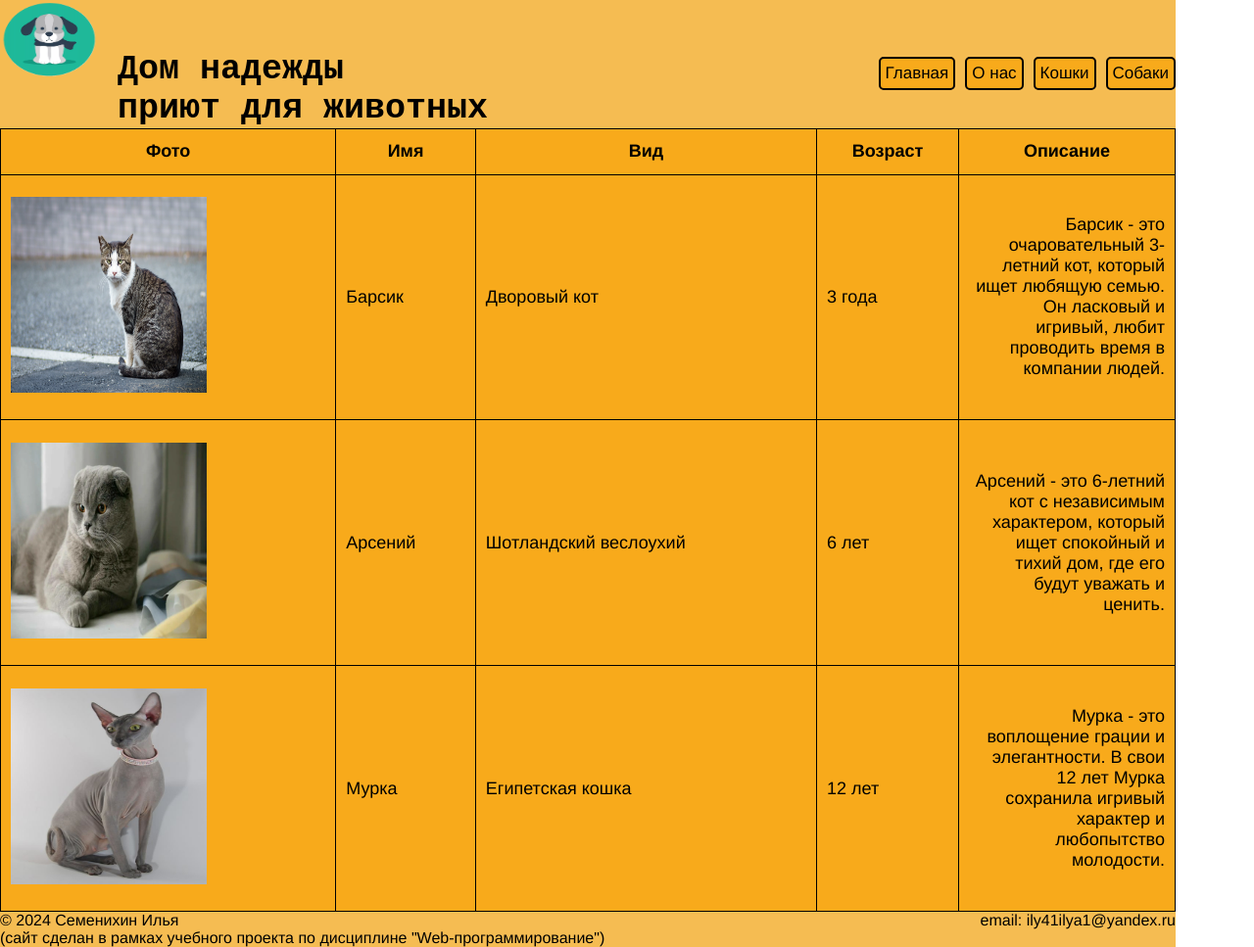
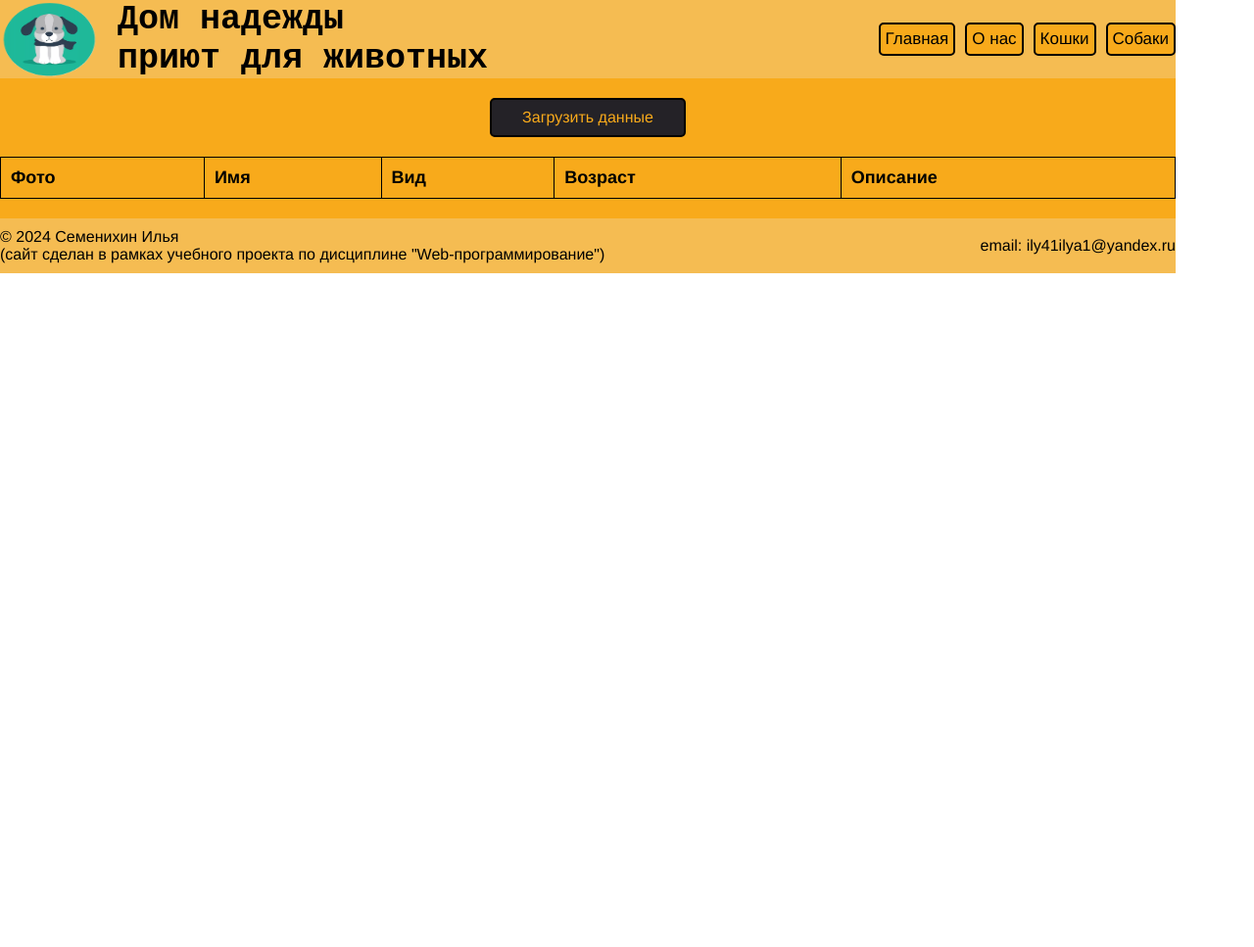
Before and after one commit to Sweet-Bourbon/web6401semenikhinis, a plain HTML site: page lab4/cats.html in a window 1280 px wide. Shown: the whole page at 98% size. After the commit the page ends 800 px from the top, so only its background shows below. Drawn offline with Linux system fonts and the light colour scheme.

Commit message:
Реализован асинхронный запрос на сервер для заполнения таблицы на странице cats.html

```diff
--- a/lab4/cats.html
+++ b/lab4/cats.html
@@ -20,7 +20,9 @@
         </header>
 
         <main>
-            <table>
+            <button id="load_table_button">Загрузить данные</button>
+            <table id="main_table">
+                <thead>
                     <tr>
                         <th>Фото</th>
                         <th>Имя</th>
@@ -28,35 +30,9 @@
                         <th>Возраст</th>
                         <th>Описание</th>
                     </tr>
-
-                <tr>
-                    <td><img src="images/cat1.png" alt="Кот1"></img></td>
-                    <td>Барсик</td>
-                    <td>Дворовый кот</td>
-                    <td>3 года</td>
-                    <td class="description">Барсик - это очаровательный 3-летний кот,
-                        который ищет любящую семью. Он ласковый и игривый,
-                        любит проводить время в компании людей.</td>
-                </tr>
-
-                <tr>
-                    <td><img src="images/cat2.png" alt="Кот1"></img></td>
-                    <td>Арсений</td>
-                    <td>Шотландский веслоухий</td>
-                    <td>6 лет</td>
-                    <td class="description">Арсений -  это 6-летний кот с независимым характером,
-                        который ищет спокойный и тихий дом, где его будут уважать и ценить.</td>
-                </tr>
-
-                <tr>
-                    <td><img src="images/cat3.png" alt="Кот1"></img></td>
-                    <td>Мурка</td>
-                    <td>Египетская кошка</td>
-                    <td>12 лет</td>
-                    <td class="description">Мурка - это воплощение грации и элегантности.
-                        В свои 12 лет Мурка сохранила игривый характер и любопытство молодости.
-                    </td>
-                </tr>
+                </thead>
+                <tbody>
+                </tbody>
             </table>
         </main>
 
@@ -65,5 +41,6 @@
                 <br>(сайт сделан в рамках учебного проекта по дисциплине "Web-программирование")</p>
             <p class="email_footer">email: ily41ilya1@yandex.ru</p>
         </footer>
+    <script src="js/load_data_cats.js"></script>
     </body>
 </html>
--- a/lab4/css/cats.css
+++ b/lab4/css/cats.css
@@ -14,7 +14,7 @@ body {
 header {
     display: grid;
     grid-template-columns: auto 1fr auto;
-    align-items: first baseline;
+    align-items: center;
     background-color: #f5bc52;
     width: 1200px;
 }
@@ -59,17 +59,32 @@ nav a:hover {
 main {
     display: grid;
     width: 1200px;
-    height: 800px;
+    height: auto;
     background-color: #f8aa1b;
     font-size: 18px;
-    grid-template-rows: auto;
+    grid-template-rows: auto auto; /* Кнопка и таблица */
     grid-template-columns: 1fr;
+    gap: 20px; /* Расстояние между кнопкой и таблицей */
+    padding: 20px 0;
+}
+
+#load_table_button {
+    width: 200px;
+    height: 40px;
+    font-family: 'Franklin Gothic Medium';
+    background-color: #242227;
+    color: #f8aa1b;
+    text-align: center;
+    font-size: 16px;
+    border: 2px solid black;
+    border-radius: 5px;
+    justify-self: center; /* Центрирование кнопки */
 }
 
 table {
     width: 100%;
     border-collapse: collapse;
-    text-align: first baseline;
+    text-align: left;
 }
 
 th, td {
@@ -91,9 +106,10 @@ footer {
     display: grid;
     grid-template-columns: auto auto;
     justify-content: space-between;
-    align-items:first baseline;
+    align-items: center;
     background-color: #f5bc52;
     width: 1200px;
+    padding: 10px 0;
 }
 
 footer p {
--- /dev/null
+++ b/lab4/js/load_data_cats.js
@@ -0,0 +1,45 @@
+document.getElementById("load_table_button").addEventListener("click", async (event) => {
+    try {
+        let response = await fetch("http://localhost:8000/data_table", {
+            method: "GET"
+        });
+
+        if (!response.ok) {
+            throw new Error(`Ошибка: ${response.status}`);
+        }
+
+        let data = await response.json();
+        if (!data) {
+            throw new Error("Данные не загружены должным образом");
+        }
+
+        fillTable(data["data"]);
+    } catch (err) {
+        alert(err.message); // Вывод ошибки
+    }
+});
+
+function fillTable(data) {
+    let table = document.getElementById("main_table").getElementsByTagName('tbody')[0]; // Получение tbody
+    table.innerHTML = ""; // Очистка таблицы перед добавлением новых строк
+
+    for (let i = 0; i < data.length; i++) {
+        let row = table.insertRow();
+
+        // Создание ячеек для строки
+        let photoCell = row.insertCell(0);
+        photoCell.innerHTML = `<img src="${data[i]["Фото"]}">`;
+
+        let nameCell = row.insertCell(1);
+        nameCell.textContent = data[i]["Имя"];
+
+        let breedCell = row.insertCell(2);
+        breedCell.textContent = data[i]["Вид"];
+
+        let ageCell = row.insertCell(3);
+        ageCell.textContent = data[i]["Возраст"];
+
+        let descriptionCell = row.insertCell(4);
+        descriptionCell.textContent = data[i]["Описание"];
+    }
+}
```
Also changed, not shown: lab4/data.json (added, +12 -0 lines), README.md. Lines whose indentation alone changed are shown as unchanged.
